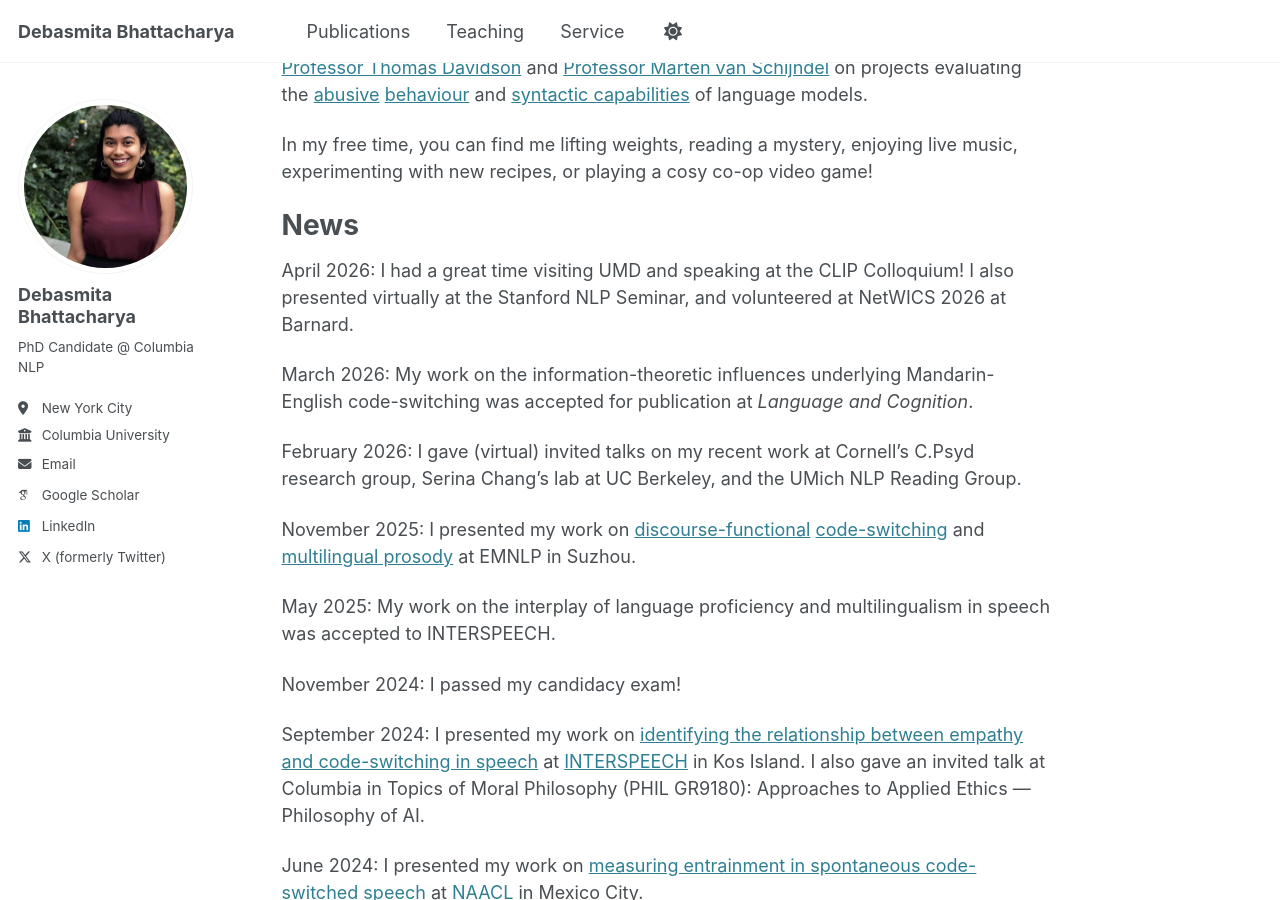
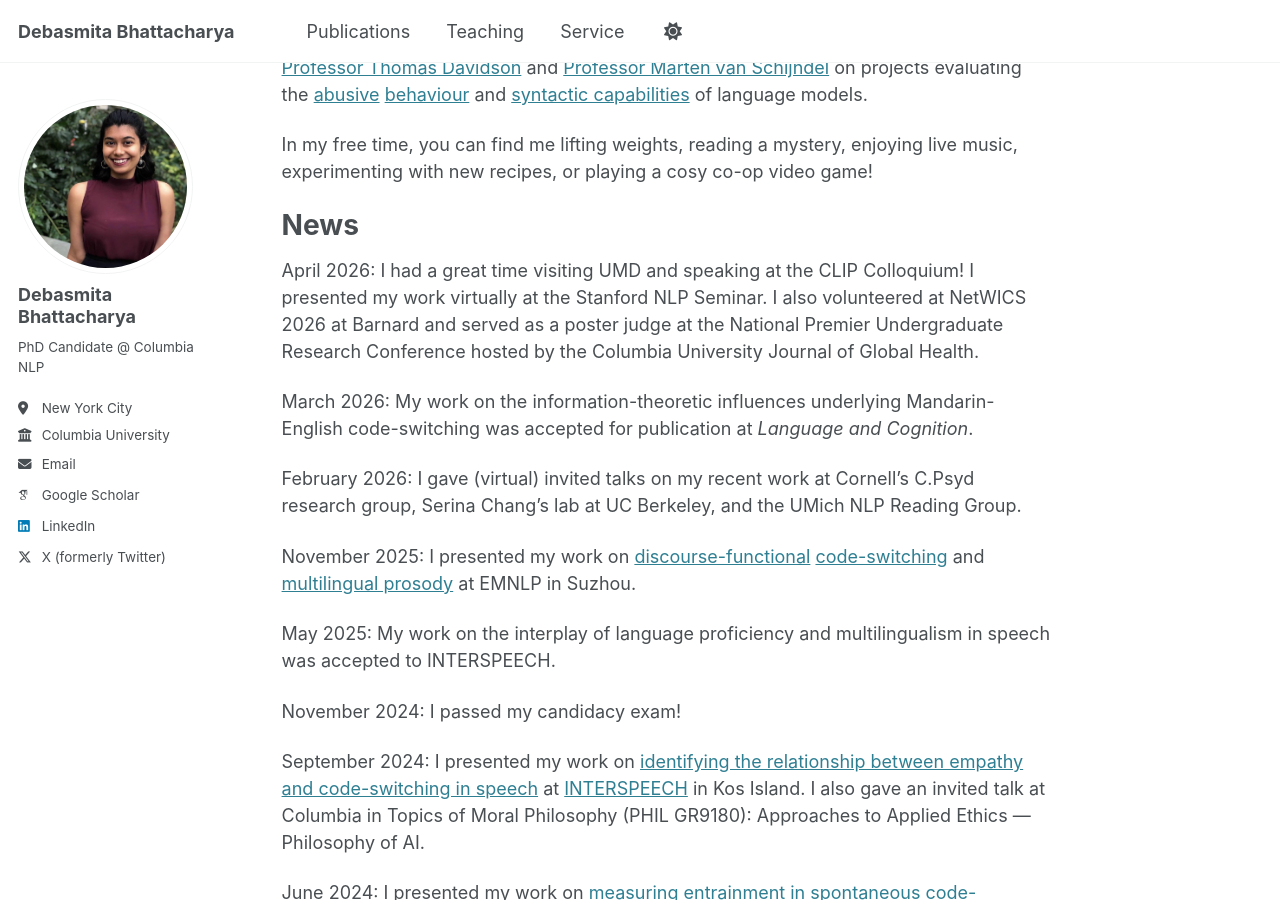
Before and after one commit to debasmita-b/debasmita-b.github.io, a Jekyll site: the page built from _pages/about.md, in a window 1280 px wide and 900 px high, scrolled down 582 px. Built offline with Jekyll 4.4.1, drawn with Linux system fonts in a browser that asks for light colours; some web fonts are replaced.

Commit message:
add judging global health
Updated news section to include additional details about recent presentations and volunteer activities.

```diff
--- a/_pages/about.md
+++ b/_pages/about.md
@@ -21,7 +21,7 @@ In my free time, you can find me lifting weights, reading a mystery, enjoying li
 
 News
 ======
-April 2026: I had a great time visiting UMD and speaking at the CLIP Colloquium! I also presented virtually at the Stanford NLP Seminar, and volunteered at NetWICS 2026 at Barnard.
+April 2026: I had a great time visiting UMD and speaking at the CLIP Colloquium! I presented my work virtually at the Stanford NLP Seminar. I also volunteered at NetWICS 2026 at Barnard and served as a poster judge at the National Premier Undergraduate Research Conference hosted by the Columbia University Journal of Global Health.
 
 March 2026: My work on the information-theoretic influences underlying Mandarin-English code-switching was accepted for publication at *Language and Cognition*.
 
```
